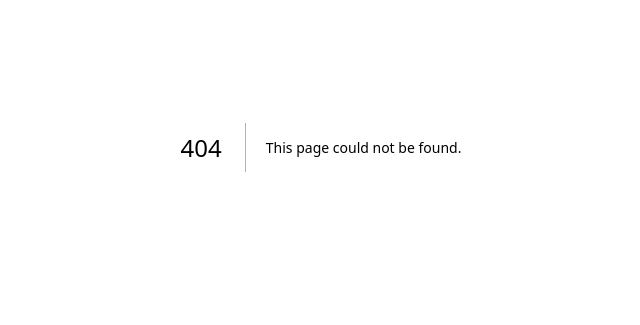
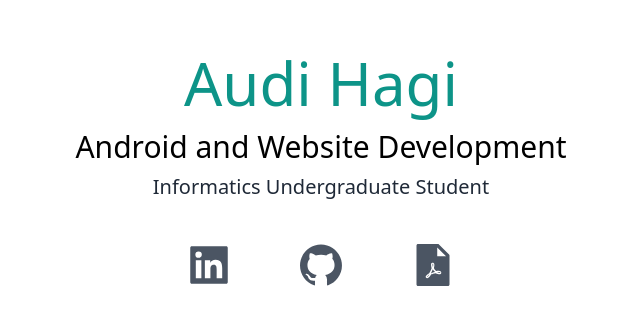
Before and after one commit to AudiHagi/26-Portofolio-Website, a Next.js app: page /about/page in a window 1280 px wide. Before the commit this address had no page. Shown: the part 253-578 px from the top of the page, without its empty margins (319-959 px from the left). Built offline with nearby package versions, Linux system fonts and the light colour scheme.

Commit message:
change: turn into a folder, change cv link

```diff
--- a/pages/About.js
+++ b/pages/about/page.js
@@ -1,6 +1,6 @@
 import { AiFillGithub, AiFillLinkedin, AiFillFilePdf } from "react-icons/ai";
 
-export default function About() {
+const About = () => {
   return (
     <section className="min-h-screen flex flex-col justify-center items-center">
       <div className="text-center p-10">
@@ -21,10 +21,12 @@ export default function About() {
         <a href="https://github.com/AudiHagi">
           <AiFillGithub />
         </a>
-        <a href="https://drive.google.com/uc?export=download&id=1HSgKsefLSbXI81YDYobFlfLt-iJK_zUc">
+        <a href="https://drive.google.com/file/d/1BNjFoUdMm0Q4xhq3Kt165mxwCZVFoV9V/view?usp=sharing">
           <AiFillFilePdf />
         </a>
       </div>
     </section>
   );
 }
+
+export default About
--- a/pages/Navbar.js
+++ b/pages/utilities/Navbar/Navbar.js
@@ -1,4 +1,4 @@
-export default function Navbar() {
+const Navbar = () => {
   return (
     <nav class="flex flex-col justify-center items-center flex-wrap bg-teal-600 p-2 sticky top-0">
       <div class="w-full block flex-grow lg:flex lg:items-center lg:w-auto">
@@ -32,3 +32,5 @@ export default function Navbar() {
     </nav>
   );
 }
+
+export default Navbar
```
Also changed, not shown: pages/education/page.js (renamed from pages/Education.js, +5 -3 lines), pages/index.js (+5 -5 lines), pages/mobile/page.js (renamed from pages/MobilePorto.js, +11 -9 lines), pages/website/page.js (renamed from pages/WebsitePorto.js, +7 -5 lines).
